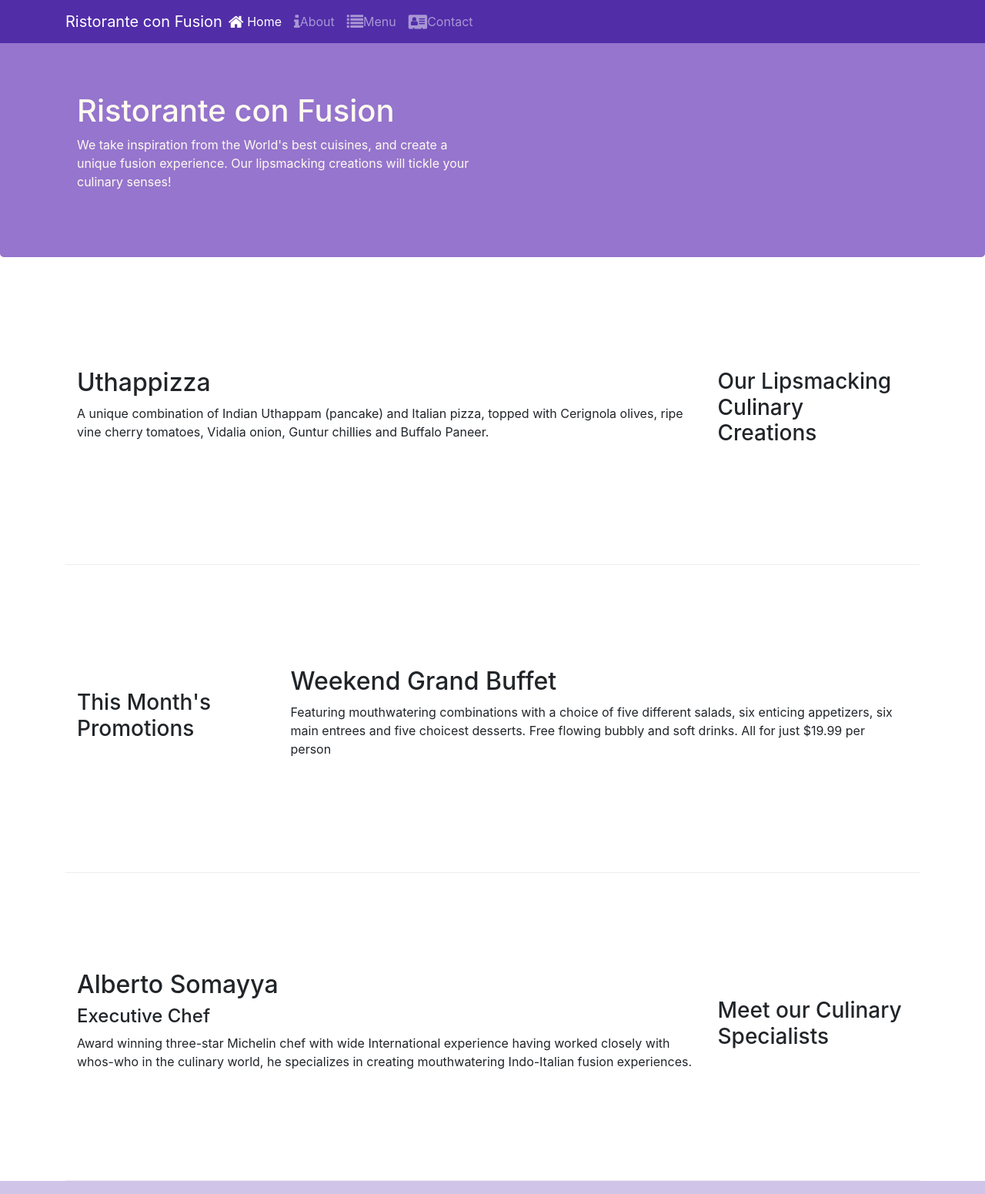
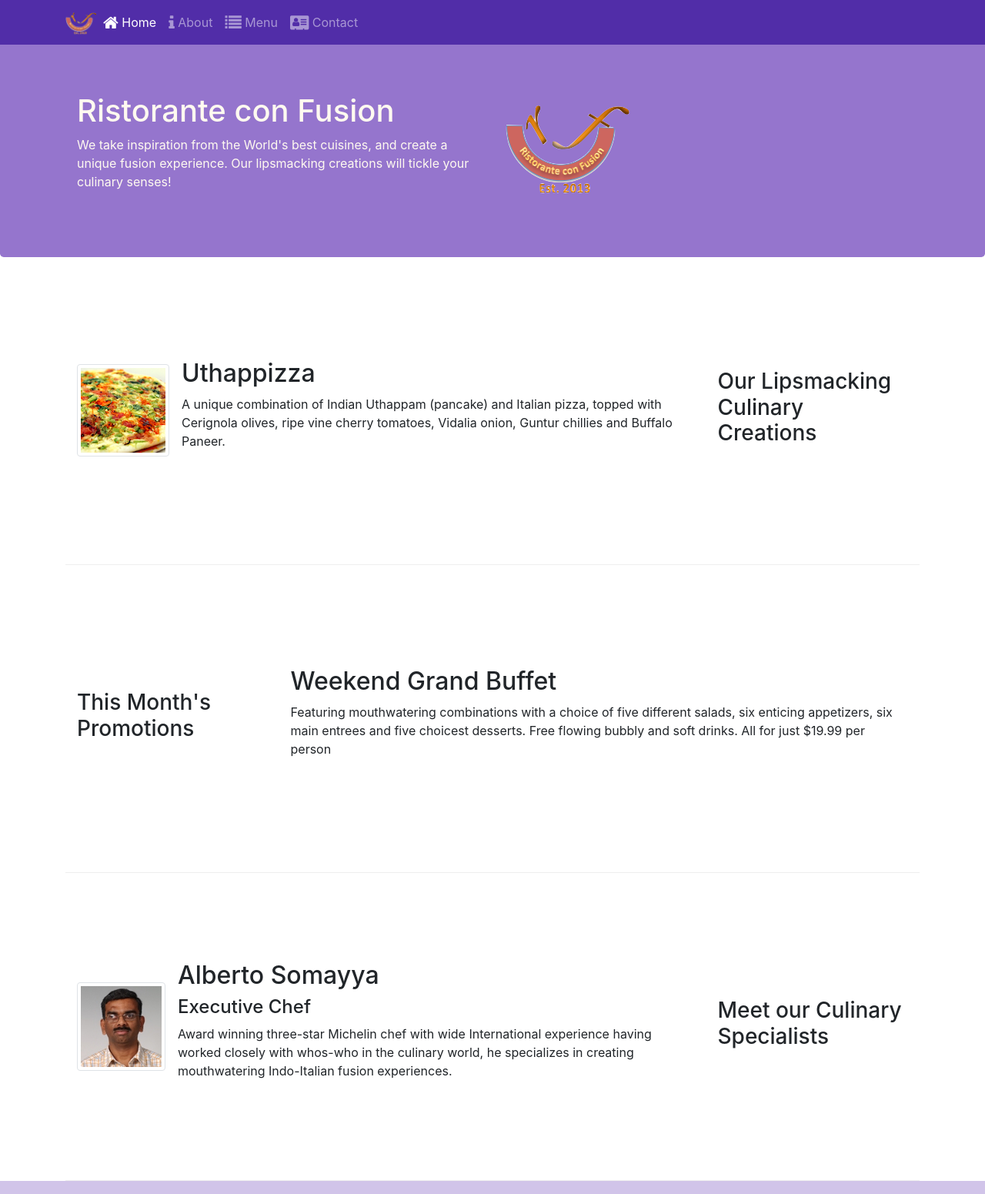
Before and after one commit to mussab07/git-test, a website: page index.html in a window 1280 px wide. Shown: the top 1551 px of the page at 77% size. Drawn offline with nearby package versions, Linux system fonts and the light colour scheme.

Commit message:
images and media-imgs

```diff
--- a/index.html
+++ b/index.html
@@ -16,24 +16,25 @@
 </head>
 
 <body>
-
+    <!-- navbar -->
     <nav class="navbar navbar-dark navbar-expand-sm fixed-top">
         <div class="container">
             <button class="navbar-toggler" type="button" data-toggle="collapse" data-target="#Navbar">
                 <span class="navbar-toggler-icon"></span>
             </button>
-            <a href="#" class="navbar-brand mr-auto">Ristorante con Fusion</a>
+            <a href="#" class="navbar-brand mr-auto"><img src="img/logo.png" height="30" width="41"> </a>
             <div class="collpase navbar-collapse" id="Navbar">
                 <ul class="navbar-nav mr-auto">
-                        <li class="nav-items active"> <a href="#" class="nav-link"><span class="fa fa-home fa-lg"></span> Home</a> </li>
-                        <li class="nav-items"> <a href="/aboutus.html" class="nav-link"><span class="fa fa-info fa-lg"></span>About</a> </li>
-                        <li class="nav-items"> <a href="#" class="nav-link"><span class="fa fa-list fa-lg"></span>Menu</a> </li>
-                        <li class="nav-items"> <a href="/contactus.html" class="nav-link"><span class="fa fa-address-card fa-lg"></span>Contact</a> </li>
+                        <li class="nav-items active"> <a href="#" class="nav-link"><span class="fa fa-home fa-lg"></span> Home</a></li>
+                        <li class="nav-items"> <a href="/aboutus.html" class="nav-link"><span class="fa fa-info fa-lg"></span> About</a></li>
+                        <li class="nav-items"> <a href="#" class="nav-link"><span class="fa fa-list fa-lg"></span> Menu</a></li>
+                        <li class="nav-items"> <a href="/contactus.html" class="nav-link"><span class="fa fa-address-card fa-lg"></span> Contact</a></li>
                 </ul>
             </div>
         </div>
     </nav>
 
+    <!-- jumbotron -->
     <header class="jumbotron">
         <div class="container">
             <div class="row row-header">
@@ -41,20 +42,27 @@
                     <h1>Ristorante con Fusion</h1>
                     <p>We take inspiration from the World's best cuisines, and create a unique fusion experience. Our lipsmacking creations will tickle your culinary senses!</p>
                 </div>
-                <div class="col-12 col-sm">
+                <div class="col-12 col-sm align-self-center">
+                    <img src="img/logo.png" alt="logo" class="img-fluid">
                 </div>
             </div>
         </div>
     </header>
 
+    <!-- content -->
     <div class="container">
         <div class="row row-content align-items-center">
             <div class="col-12 col-sm-4 order-sm-last col-md-3" >
                 <h3>Our Lipsmacking Culinary Creations</h3>
             </div>
             <div class="col col-sm order-sm-first col-md">
-                <h2>Uthappizza</h2>
-                <p class="d-none d-sm-block">A unique combination of Indian Uthappam (pancake) and Italian pizza, topped with Cerignola olives, ripe vine cherry tomatoes, Vidalia onion, Guntur chillies and Buffalo Paneer.</p>
+                <div class="media">
+                    <img src="img/uthappizza.png" alt="uthappizza" class="d-flex mr-3 img-thumbnail align-self-center">
+                    <div class="media-body">
+                        <h2 class="mt-0">Uthappizza</h2>
+                        <p class="d-none d-sm-block">A unique combination of Indian Uthappam (pancake) and Italian pizza, topped with Cerignola olives, ripe vine cherry tomatoes, Vidalia onion, Guntur chillies and Buffalo Paneer.</p>
+                    </div>
+                </div>
             </div>
         </div>
 
@@ -74,13 +82,19 @@
                 <h3>Meet our Culinary Specialists</h3>
             </div>
             <div class="col col-sm order-sm-first col-md">
-                <h2>Alberto Somayya</h2>
-                <h4>Executive Chef</h4>
-                <p class="d-none d-sm-block">Award winning three-star Michelin chef with wide International experience having worked closely with whos-who in the culinary world, he specializes in creating mouthwatering Indo-Italian fusion experiences. </p>
+                <div class="media">
+                    <img src="img/alberto.png" alt="Alberto" class="d-flex mr-3 align-self-center img-thumbnail">
+                    <div class="media-body">
+                        <h2 class="mt-0">Alberto Somayya</h2>
+                        <h4>Executive Chef</h4>
+                        <p class="d-none d-sm-block">Award winning three-star Michelin chef with wide International experience having worked closely with whos-who in the culinary world, he specializes in creating mouthwatering Indo-Italian fusion experiences. </p>
+                    </div>
+                </div>
             </div>
         </div>
     </div>
 
+    <!-- footer -->
     <footer class="footer">
         <div class="container">
             <div class="row">
```
Also changed, not shown: aboutus.html (+13 -9 lines), contactus.html (+8 -2 lines), img/alberto.png (added), img/buffet.png (added), img/logo.png (added), img/uthappizza.png (added), 1 other file.
